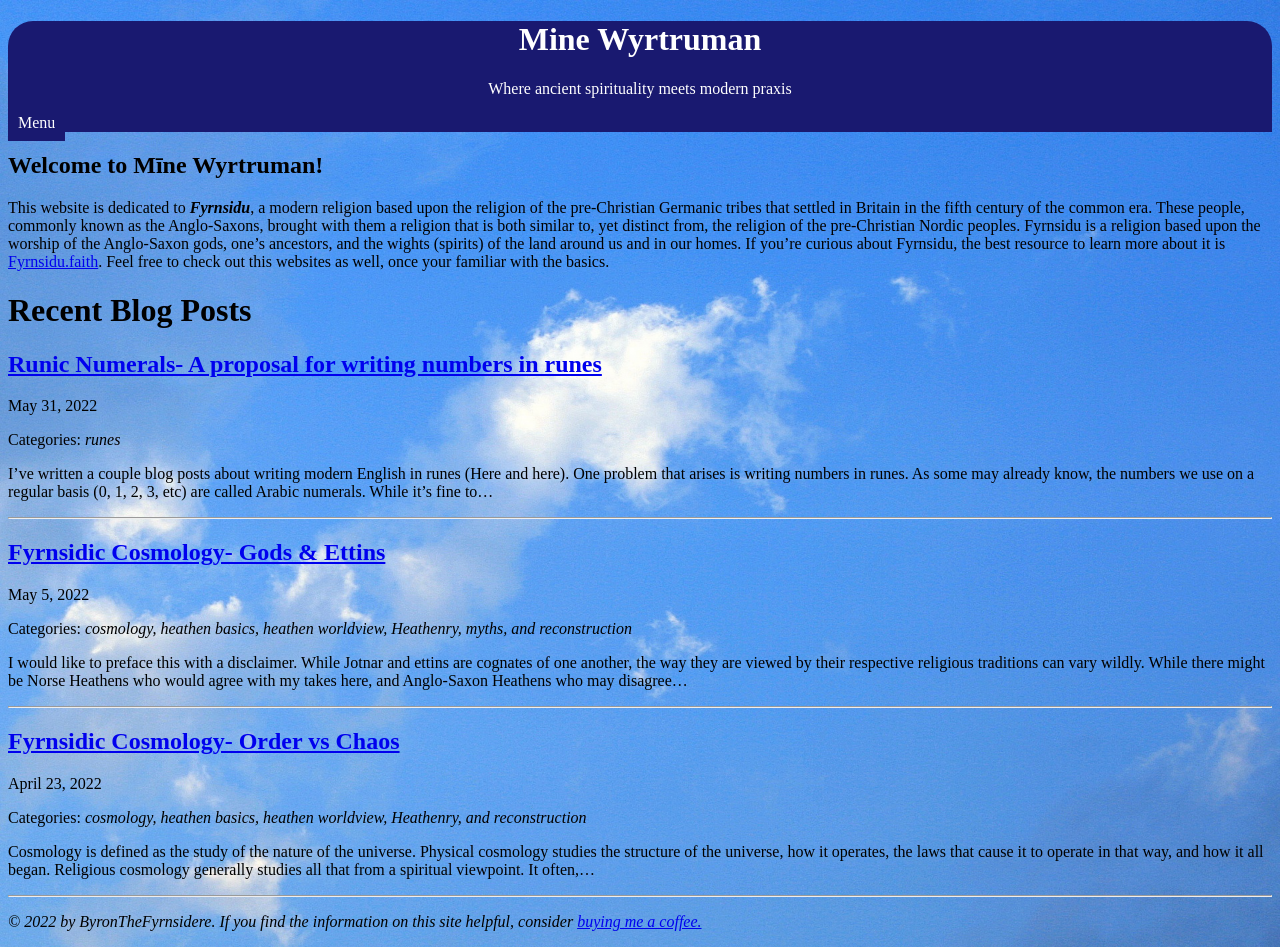
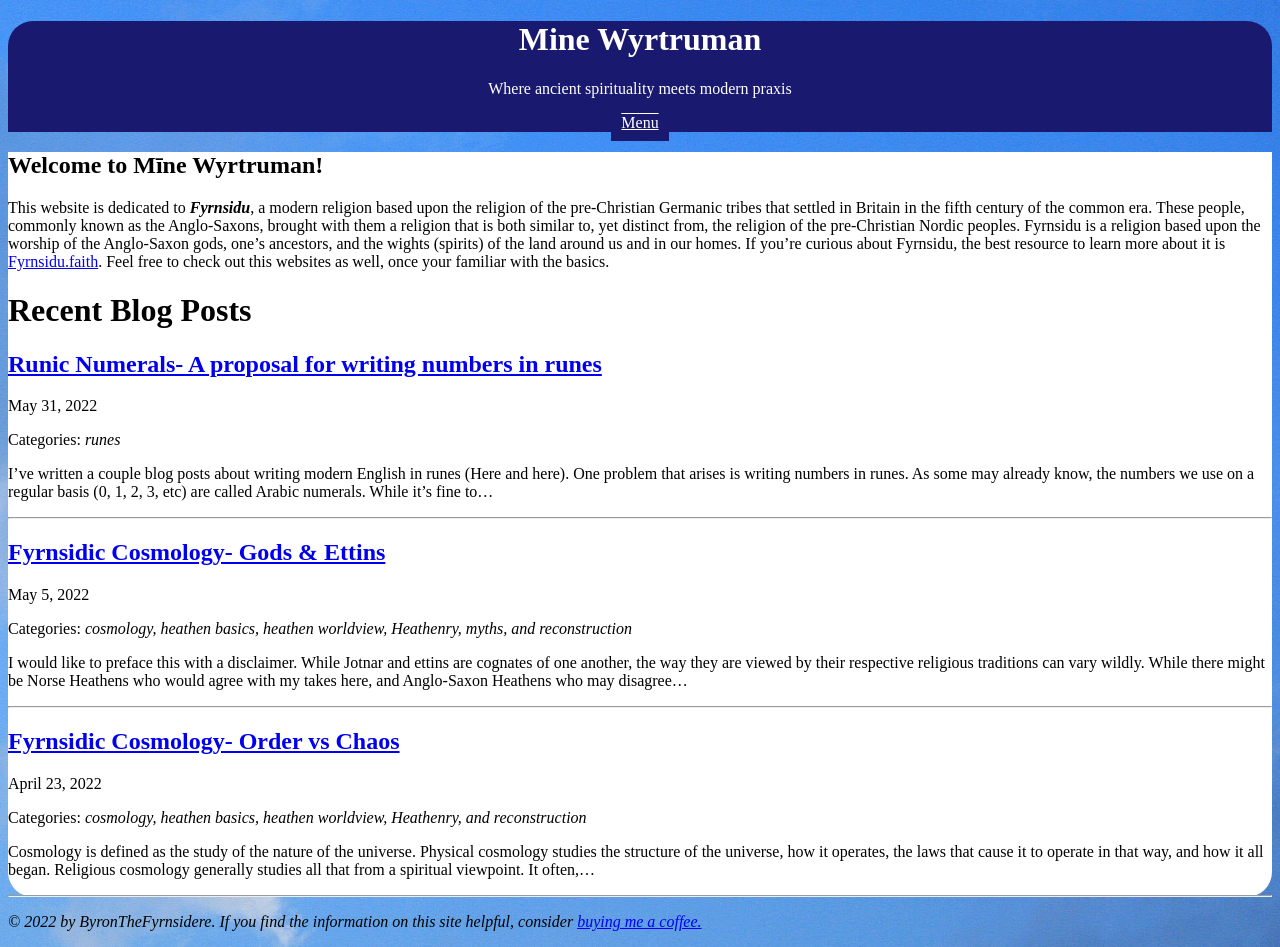
Before and after one commit to byronpendason/byronpendason.github.io, a Jekyll site: the page built from index.md, in a window 1280 px wide. Built offline with Jekyll 4.4.1, drawn with Linux system fonts in a browser that asks for light colours; our own code applies the rules of GitHub Pages for plain Markdown files; comment, search, counter and statistics services are not loaded.

Commit message:
Update style.css

```diff
--- a/css/style.css
+++ b/css/style.css
@@ -24,11 +24,14 @@
 .dropdown {
   position: relative;
   display: inline-block;
+  width: 100%;
+  background-color: midnight-blue;
 }
 
 .dropbtn {
   background-color: midnightblue;
   padding: 10px;
+  text-decoration: underline overline;
 }
 
 .dropdownContent {
@@ -40,6 +43,17 @@
 .dropdown:hover .dropdownContent {
   display:block;
 }
+#content{
+  background-color: white;
+  border-width: 10px;
+  border-radius: 0px 0px 25px 25px;
+  border-color: midnightblue;
+  margin-top: 0px
+  margin-bottom: 10px;
+}
+#footer {
+  margin-top: 0px;
+  margin-bottom: 10px;
 }
 .PageNavigation {
   display: block;
```
